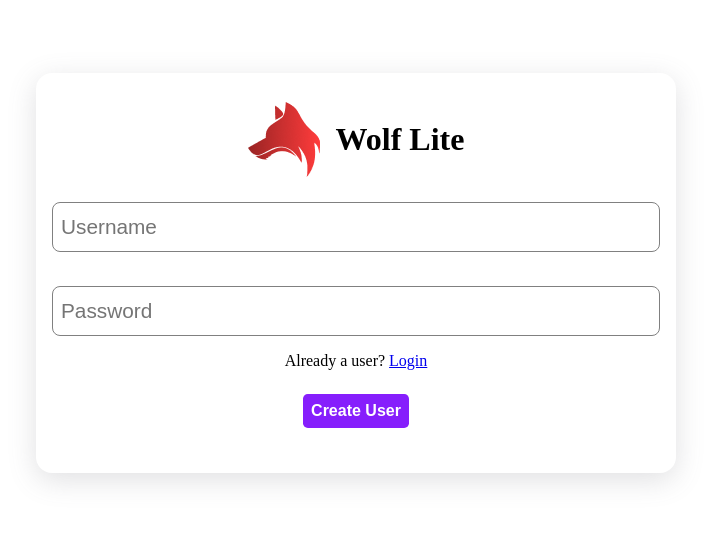
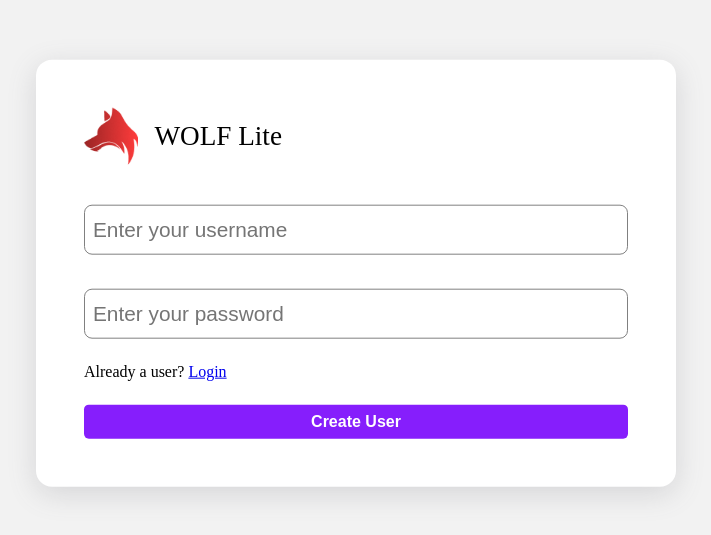
Before and after one commit to TrustierSquid/wolflite, a React app in the folder client/wolflite/: page / in a window 1280 px wide. Shown: the part 127-662 px from the top of the page, without its empty margins (284-995 px from the left). Built offline with nearby package versions, Linux system fonts and the light colour scheme.

Commit message:
labeled the 'main' component as loginCreate. Revamped Styles for LoginCreate component

```diff
--- a/client/wolflite/index.html
+++ b/client/wolflite/index.html
@@ -7,6 +7,6 @@
   </head>
   <body>
     <div id="root"></div>
-    <script type="module" src="/src/login.jsx"></script>
+    <script type="module" src="/src/logincreate.jsx"></script>
   </body>
 </html>
--- a/client/wolflite/src/assets/login/Main.jsx
+++ b/client/wolflite/src/assets/login/LoginCreate.jsx
@@ -1,7 +1,7 @@
 import React from "react";
 import { useState, useRef } from "react";
 
-function Main() {
+function LoginCreate() {
   const [errorMessage, setErrorMessage] = useState('')
   const usernameRef = useRef()
   const passwordRef = useRef()
@@ -46,12 +46,12 @@ function Main() {
           window.location.pathname == '/login' ? (
               <span className="loginTextContainer" >
                 <img src="./src/assets/imgs/wolfLogo.png" alt="Pic" />
-                <h1 className="loginText">Wolf Lite Login</h1>
+                <p className="loginText">Wolf Lite Login</p>
               </span>
           ) : (
               <span className="loginTextContainer">
                 <img src="./src/assets/imgs/wolfLogo.png" alt="Pic" />
-                <h1 className="loginText">Wolf Lite</h1>
+                <p className="loginText">WOLF Lite</p>
               </span>
           )
         }
@@ -61,7 +61,7 @@ function Main() {
             type="text"
             ref={usernameRef}
             name="username"
-            placeholder="Username"
+            placeholder="Enter your username"
             required
           />
           <br />
@@ -70,14 +70,15 @@ function Main() {
             className="textBox"
             type="password"
             name="password"
-            placeholder="Password"
+            placeholder="Enter your password"
             required
           />
+
+          <p id="errorMessage" className="informationText">{errorMessage}</p>
 
           {
             window.location.pathname == '/login' ? (
               <>
-                <p id="errorMessage" className="informationText">{errorMessage}</p>
                 <span className="informationText">Not a user? <a href="/">Create one!</a></span>
                 <div id="submitBtnGroup">
                   <button type="submit" className="submitBtn">
@@ -105,4 +106,4 @@ function Main() {
   );
 }
 
-export default Main;
+export default LoginCreate;
--- a/client/wolflite/src/index.css
+++ b/client/wolflite/src/index.css
@@ -1,6 +1,7 @@
 :root {
   --primary: #FC1E1E;
   --secondary: #861EFC;
+  --background: #F2F2F2;
 }
 
 * {
@@ -15,11 +16,16 @@ html, body, #root {
   max-width: 100vw;
 }
 
+/* For all react page roots */
+
 #root {
   position: relative;
+  background-color: var(--background);
   /* display: grid;
   place-content: center; */
 }
+
+/* LOGIN/SIGNUP */
 
 #loginContainer {
   font-family: cursive;
@@ -29,22 +35,28 @@ html, body, #root {
   position: absolute;
   width: clamp(50%, 500px, 90%);
   /* max-width: 500px; */
-  padding: 1rem;
+  padding: 3rem;
   border-radius: 1rem;
   top: 50%;
   left: 50%;
+  gap: 2.5rem;
   transform: translate(-50%, -50%);
   display: flex;
   flex-direction: column;
   justify-content: space-around;
-
+  background-color: white;
 }
 
 .loginTextContainer {
   display: flex;
-  justify-content: center;
+  justify-content: left;
   align-items: center;
   gap: 1rem;
+  font-size: 1.7rem;
+}
+
+.loginTextContainer > img {
+  width: 10%;
 }
 
 .loginText {
@@ -58,16 +70,16 @@ html, body, #root {
 }
 
 #loginForm > #submitBtnGroup {
-  padding: 1rem;
-  display: flex;
-  justify-content: center;
+  /* display: flex; */
+  /* justify-content: center; */
   gap: 1rem;
 }
 
 #loginForm > #submitBtnGroup > .submitBtn {
   font-size: 1rem;
   padding: 0.5rem;
-  min-width: 100px;
+  margin-top: 1rem;
+  width: 100%;
   border: none;
   border-radius: 0.3rem;
   background-color: var(--secondary);
@@ -95,5 +107,5 @@ html, body, #root {
 }
 
 .informationText {
-  text-align: center;
+  text-align: left;
 }
--- a/client/wolflite/src/login.jsx
+++ b/client/wolflite/src/logincreate.jsx
@@ -1,10 +1,10 @@
 import { StrictMode } from 'react'
 import { createRoot } from 'react-dom/client'
 import './index.css'
-import Main from './assets/login/Main.jsx'
+import LoginCreate from './assets/login/LoginCreate.jsx'
 
 createRoot(document.getElementById('root')).render(
   <StrictMode>
-    <Main />
+    <LoginCreate />
   </StrictMode>,
 )
```
